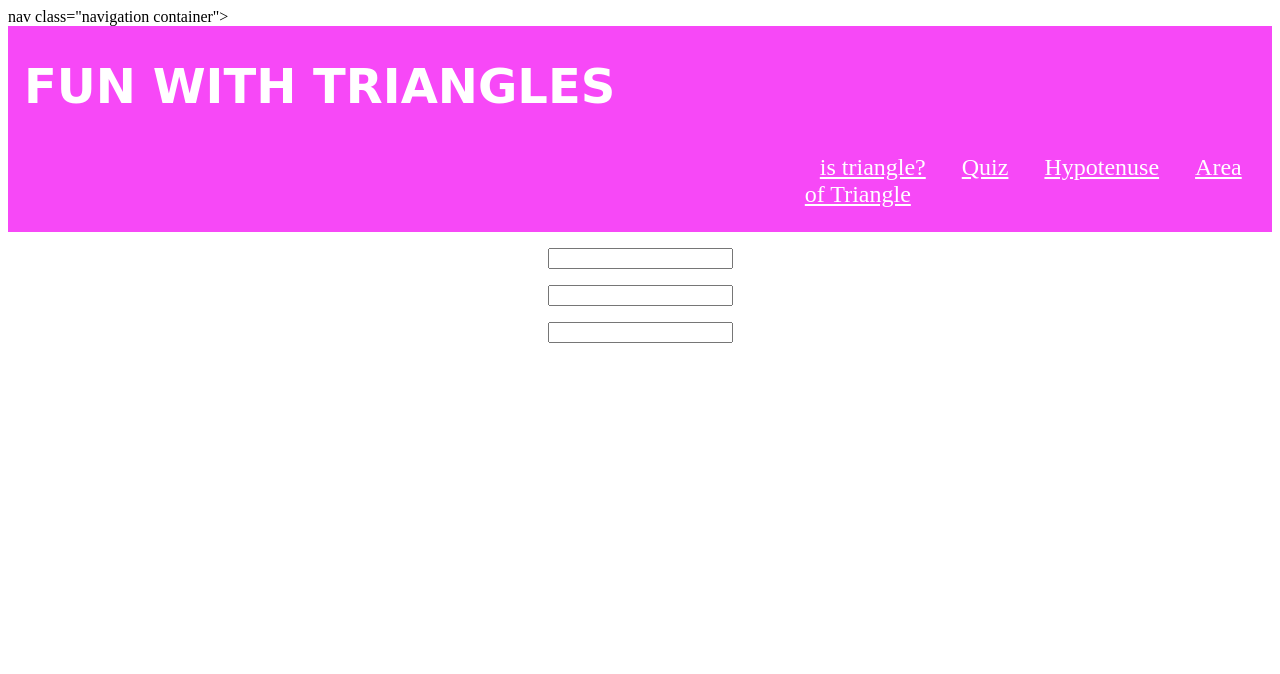
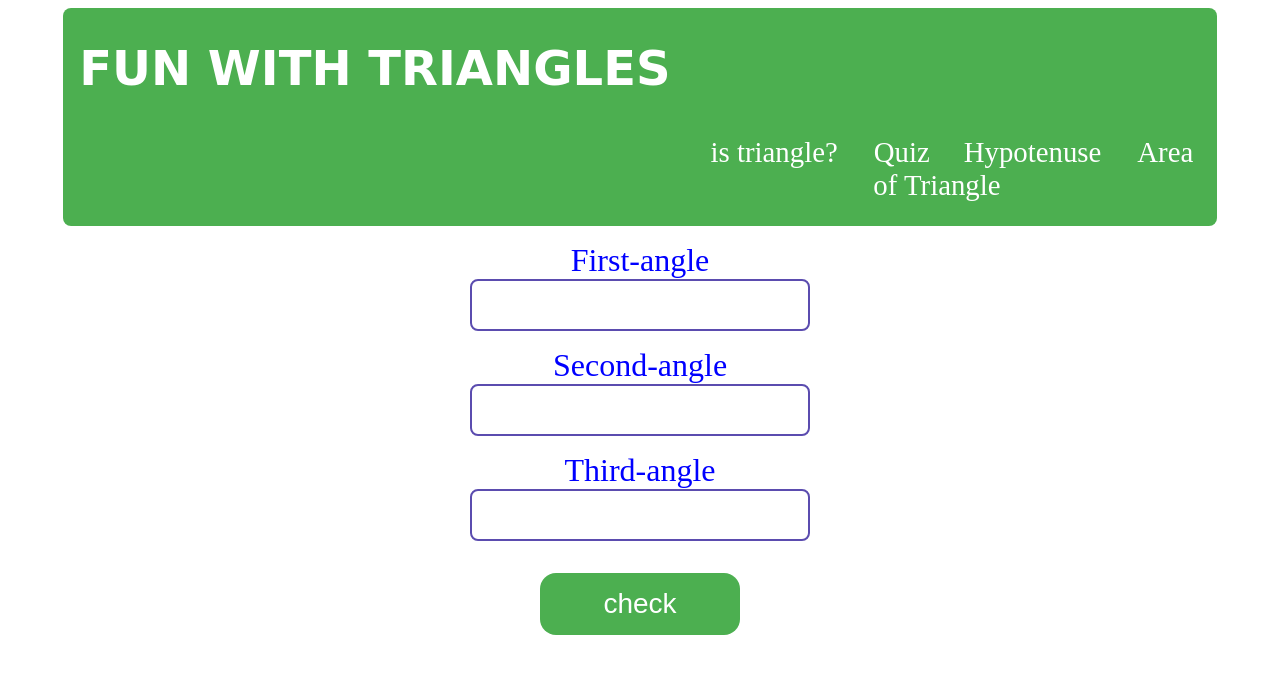
Before and after one commit to rudra-9197/Fun-with-Triangles, a plain HTML site: page index.html in a window 1280 px wide. Drawn offline with Linux system fonts and the light colour scheme; a web font is replaced by a local one.

Commit message:
logic for triangle

```diff
--- a/index.html
+++ b/index.html
@@ -1,24 +1,27 @@
 <!DOCTYPE html>
 <html lang="en">
   <head>
-    <meta charset="UTF-8">
-    <meta http-equiv="X-UA-Compatible" content="IE=edge">
-    <meta name="viewport" content="width=device-width, initial-scale=1.0">
+    <meta charset="UTF-8" />
+    <meta http-equiv="X-UA-Compatible" content="IE=edge" />
+    <meta name="viewport" content="width=device-width, initial-scale=1.0" />
     <title>Document</title>
-    <link rel="stylesheet" href="styles.css">
-    <link href="https://fonts.googleapis.com/css2?family=Anton&family=Megrim&display=swap" rel="stylesheet">
+    <link rel="stylesheet" href="styles.css" />
+    <link
+      href="https://fonts.googleapis.com/css2?family=Anton&family=Megrim&display=swap"
+      rel="stylesheet"
+    />
   </head>
   <body>
-    nav class="navigation container">
-   <div class="topdiv"> <nav class="navigation">
+
+    <div class="topdiv">
+      <nav class="navigation">
         <h1 class="heading">FUN WITH TRIANGLES</h1>
-    <ul class=" non-bullet-nav-pills">
-        <li class="list-inline" >
+        <ul class="non-bullet-nav-pills">
+          <li class="list-inline">
             <a class="link link-active" href="\">is triangle?</a>
           </li>
 
-        <li class="list-inline"><a class="link" href="/">Quiz</a>
-        </li>
+          <li class="list-inline"><a class="link" href="/">Quiz</a></li>
 
           <li class="list-inline">
             <a class="link" href="\">Hypotenuse</a>
@@ -26,18 +29,25 @@
           <li class="list-inline">
             <a class="link" href="/">Area of Triangle</a>
           </li>
-
         </ul>
-</nav></div>
+      </nav>
+    </div>
     <p></p>
     <div class="container">
-<div> <input type="number" class="firstAngle">
+        <label for="first-angle">First-angle</label>
+        <br>
+      <input type="number" id ="first-angle" class="angle" />
       <p></p>
-<input type="number" class ="secondAangle">
+      <label for="second-angle">Second-angle</label>
+      <br>
+      <input type="number" id ="second-angle" class="angle" />
       <p></p>
-<input type="number" class="thirdAngle">
+      <label for="third-angle">Third-angle</label>
+      <br>
+      <input type="number" id ="third-angle" class="angle"/>
     </div>
-
-
-</div>
+    <button  id= "check"> check</button>
+    <div id="output" class="output"></div>
   </body>
+  <script src="/triangle.js"></script>
+</html>
--- a/styles.css
+++ b/styles.css
@@ -1,16 +1,22 @@
 body {
+    text-align: center;
 }
+
 .list-inline {
   display: inline;
   font-size: 1.5rem;
   padding: 15px;
 }
 .navigation {
-  background-color: rgb(247, 72, 247);
+  background-color: #4caf50;
   padding: 0.5rem;
+  width: 90%;
+ margin-left: auto;
+ margin-right: auto;
+ border-radius: 0.5rem;
 }
 .non-bullet-nav-pills {
-  margin-left: 60%;
+  margin-left: 50%;
   color: white;
 }
 .link {
@@ -28,3 +34,52 @@ body {
     text-align: center;
 
 }
+button{
+    position: relative;
+    background-color: #4caf50;
+    border: none;
+    font-size: 28px;
+    color: #ffffff;
+    padding: 15px;
+    width: 200px;
+    text-align: center;
+    transition-duration: 0.4s;
+    text-decoration: none;
+    overflow: hidden;
+    cursor: pointer;
+    margin-top: 2rem;
+    border-radius: 1rem;
+}
+.angle{
+    width: 20rem;
+  height: 2rem;
+  padding: 0.5rem;
+  border-radius: 0.5rem;
+  font-size: large;
+
+  border-style: solid;
+  border-color: #5b4caf;
+
+
+}
+.output{
+    font-family: "Smooch", cursive;
+  font-size: xx-large;
+  display: block;
+  color: red;
+  padding: 10px;
+}
+label{
+ color: blue;
+  font-size: xx-large;
+  margin-top: auto;
+}
+a{
+    font-size: larger;
+    text-decoration: solid;
+}
+a:hover{
+
+    cursor: pointer;
+    text-decoration: underline;
+}
--- /dev/null
+++ b/triangle.js
@@ -0,0 +1,21 @@
+const firstAngle = document.querySelector("#first-angle");
+const secondAngle = document.querySelector("#second-angle");
+const thirdAngle = document.querySelector("#third-angle");
+var checkButton = document.querySelector("#check");
+var ouput = document.querySelector("#output");
+
+function checkSumOfAngle() {
+  console.log(thirdAngle.value);
+  sum =
+    Number(firstAngle.value) +
+    Number(secondAngle.value) +
+    Number(thirdAngle.value);
+
+  if (sum == 180) {
+    ouput.innerText = "The angles will form a Triangle";
+  } else {
+    ouput.innerText = "ooops!...The Angles will not form a Triangle";
+  }
+}
+
+checkButton.addEventListener("click", checkSumOfAngle);
```
Lines whose indentation alone changed are shown as unchanged.
